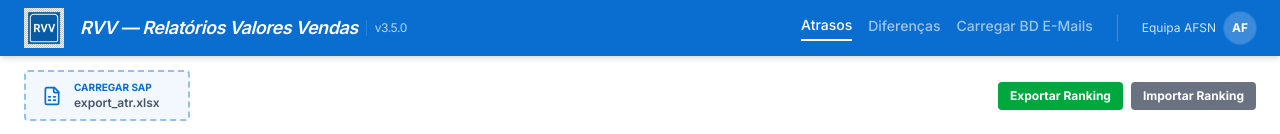
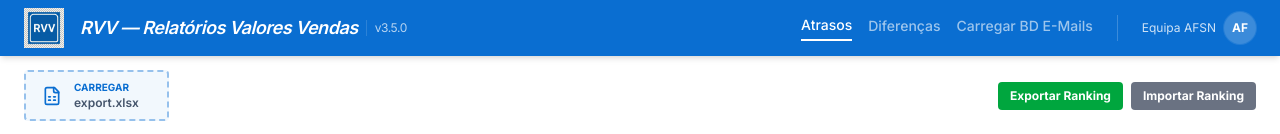
Before and after one commit to SumolCompalAFSN/relatorios-vendas, a React (Vite) app: page / in a window 1280 px wide. Shown: the top 134 px of the page. Built offline with nearby package versions, Linux system fonts and the light colour scheme.

Commit message:
Update App.tsx

```diff
--- a/src/App.tsx
+++ b/src/App.tsx
@@ -683,9 +683,9 @@ alert("Ranking importado com sucesso!");
           <label className="border-2 border-dashed border-[#0A6ED1]/40 bg-[#0A6ED1]/5 rounded px-4 py-2 flex items-center space-x-3 cursor-pointer hover:bg-[#0A6ED1]/10 transition-colors group">
              <FileSpreadsheet size={20} className="text-[#0A6ED1]" />
              <div>
-               <p className="text-[10px] uppercase font-bold text-[#0A6ED1]">Carregar SAP</p>
+               <p className="text-[10px] uppercase font-bold text-[#0A6ED1]">Carregar</p>
                <p className="text-xs font-semibold text-slate-600">
-                  {mode === 'ATRASO' ? 'export_atr.xlsx' : 'export_dif.xlsx'}
+                 export.xlsx
                </p>
              </div>
              <input type="file" className="hidden" accept=".xlsx,.xls,.html" onChange={handleFileChange} ref={fileInputRef} />
```
